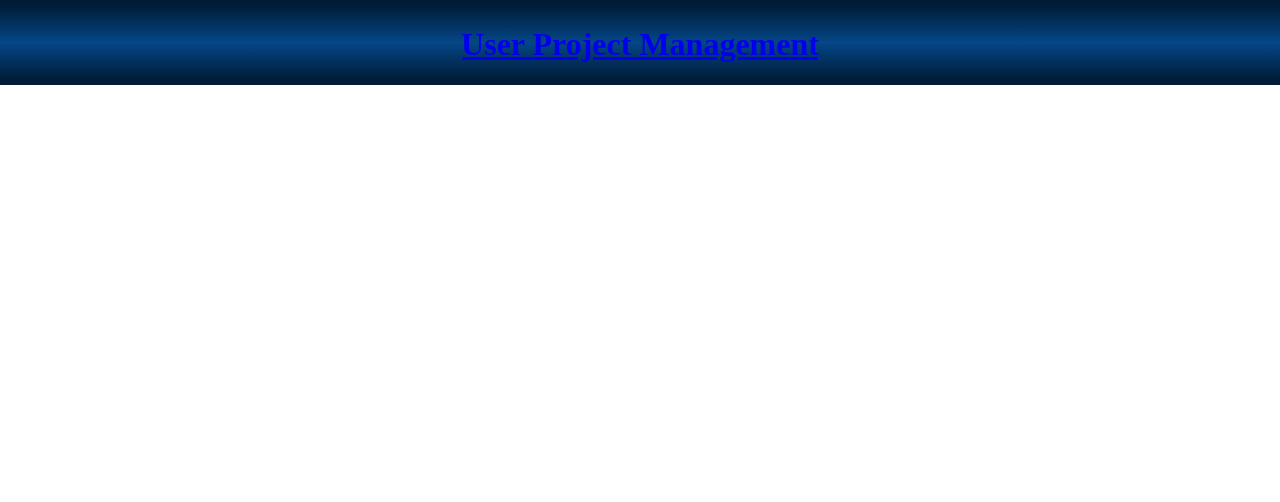
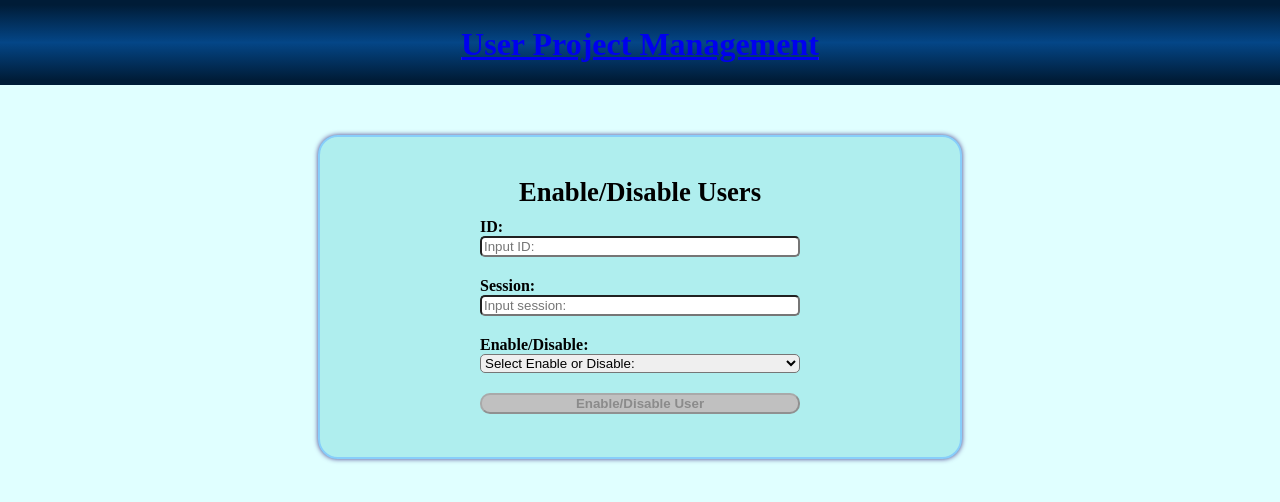
Before and after one commit to HRGhozali/reyproject, an Angular app: page /enableDisable/1 in a window 1280 px wide. Before the commit this address led to /. Shown: the top 502 px of the page. Built offline with nearby package versions, Linux system fonts and the light colour scheme.

Commit message:
20250811 v4

```diff
--- a/src/app/enable-disable/enable-disable.ts
+++ b/src/app/enable-disable/enable-disable.ts
@@ -1,6 +1,7 @@
 import { Component, Inject } from '@angular/core';
 import {FormGroup, FormControl, ReactiveFormsModule, Validators} from '@angular/forms';
 import { HttpService } from '../http-service';
+import {Router} from '@angular/router';
 
 @Component({
   selector: 'app-enable-disable',
@@ -16,7 +17,16 @@ isWaitingResponse = false;
     enDis: new FormControl('', [Validators.required,]),
   });
 
-  constructor(private httpService: HttpService = Inject(HttpService)) {}
+  constructor(private httpService: HttpService = Inject(HttpService), private router: Router) {
+    const nav = this.router.getCurrentNavigation();
+    const user = nav?.extras?.state?.['user'];
+    if (user) {
+      this.enableDisable_form.patchValue({
+        id: user.id,
+        session: user.session ?? '',
+      });
+    }
+  }
 
   enableDisable() {  // Do later
     this.isWaitingResponse = true;
--- a/src/app/routes.ts
+++ b/src/app/routes.ts
@@ -64,5 +64,10 @@ const routeConfig: Routes = [
     component: EnableDisable,
     title: 'LPM: Enable/Disable Users',
   },
+  {
+    path: 'enableDisable/:id',
+    component: EnableDisable,
+    title: 'LPM: Enable/Disable Users',
+  },
 ];
 export default routeConfig;
--- a/src/app/search-data/search-data.css
+++ b/src/app/search-data/search-data.css
@@ -2,12 +2,11 @@
     background-color:lightskyblue;
     padding-left:5px;
     padding-right:5px;
-    padding-top:1px;
-    padding-bottom:1px;
+    padding-bottom:5px;
     margin-top:5px;
     margin-bottom:10px;
-    margin-left:5px;
-    margin-right:5px;
+    margin-left:3px;
+    margin-right:3px;
     border-radius:10px;
     justify-content:center;
     border: 3px solid lightblue;
@@ -34,5 +33,4 @@
 
 .editLinks {
     text-align:center;
-    margin-bottom: 5px;
 }
--- a/src/app/search-data/search-data.html
+++ b/src/app/search-data/search-data.html
@@ -18,7 +18,8 @@
         <p class="editLinks">
             <a [routerLink]="['/editUser', searchData.id]" [state]="{ user: searchData }">Edit User</a> |
             <a [routerLink]="['/editEmail', searchData.id]" [state]="{ user: searchData }">Edit Email</a> |
-            <a [routerLink]="['/deleteUser', searchData.id]" [state]="{ user: searchData }">Delete User</a>
+            <a [routerLink]="['/deleteUser', searchData.id]" [state]="{ user: searchData }">Delete User</a> |
+            <a [routerLink]="['/enableDisable', searchData.id]" [state]="{ user: searchData }">Enable/Disable User</a>
         </p>
     }
 </section>
```
